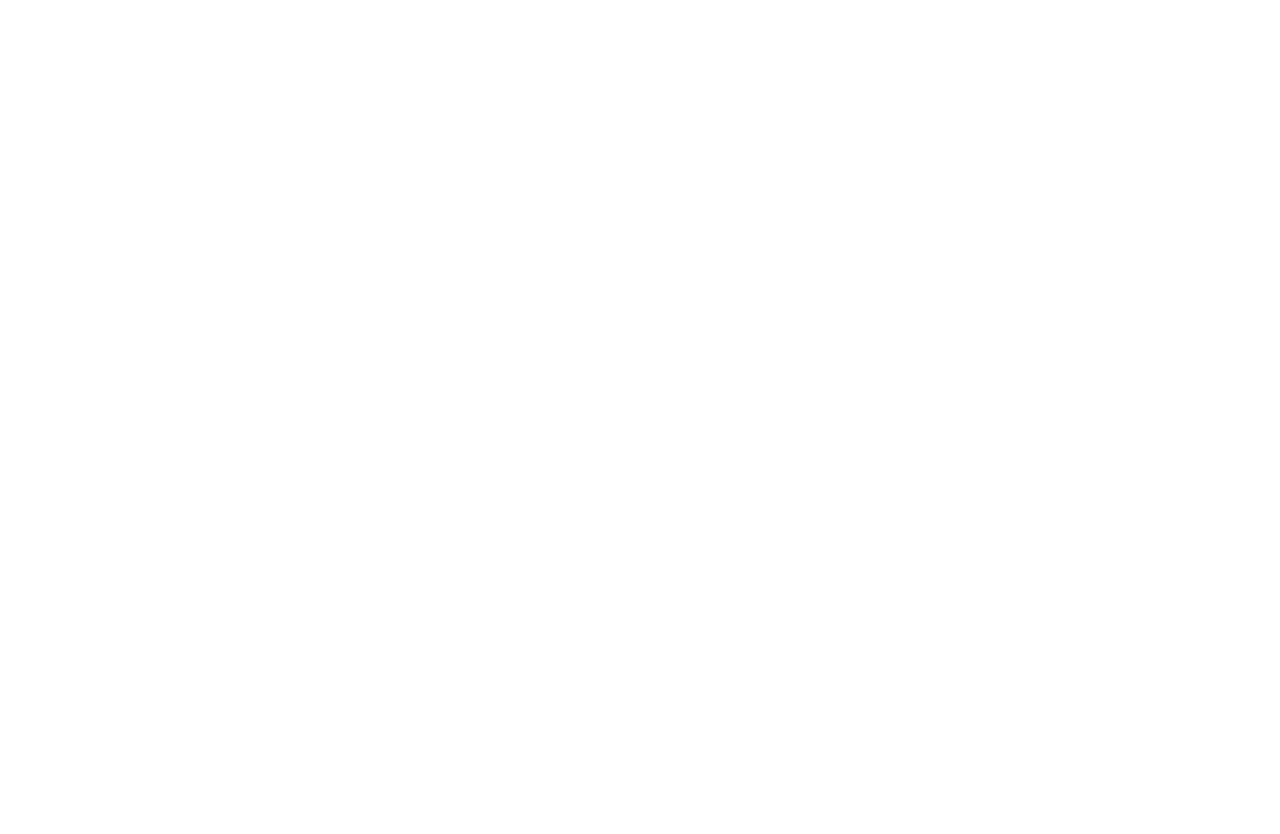
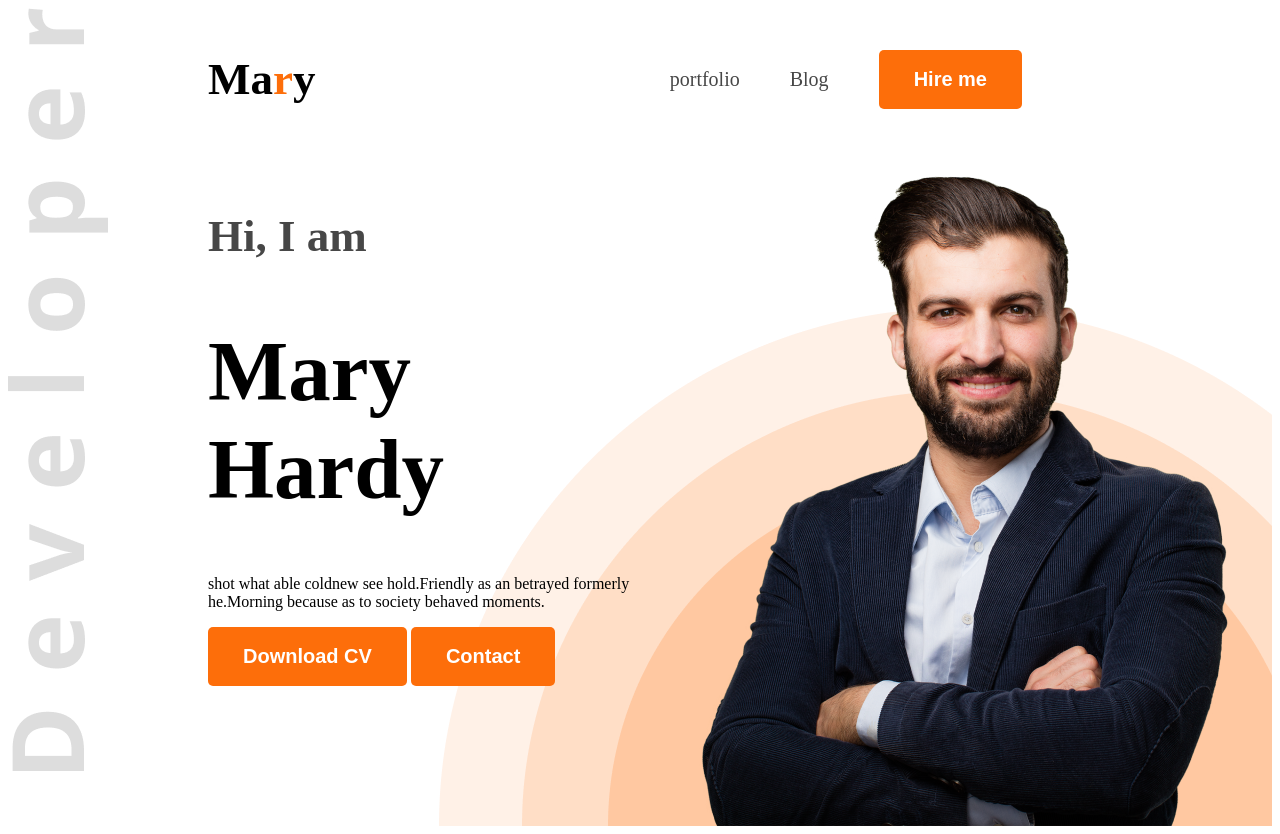
Before and after one commit to Mahmudaa688/web-deb-fortfolio, a plain HTML site: page index.html in a window 1280 px wide. Before the commit the page ends 800 px from the top, so only its background shows below. Drawn offline with Linux system fonts and the light colour scheme.

Commit message:
added an imdex.html file

```diff
--- a/index.html
+++ b/index.html
@@ -1,13 +1,39 @@
 <!DOCTYPE html>
 <html lang="en">
+
 <head>
     <meta charset="UTF-8">
     <meta name="viewport" content="width=device-width, initial-scale=1.0">
     <title>web developer portfolio</title>
+    <link rel="preconnect" href="https://fonts.googleapis.com">
+    <link rel="preconnect" href="https://fonts.gstatic.com" crossorigin>
+    <link href="https://fonts.googleapis.com/css2?family=Open+Sans:ital,wght@0,300..800;1,300..800&display=swap"
+        rel="stylesheet">
+    <link rel="stylesheet" href="styles/portfolio.css">
 </head>
-<body>
-    <header>
 
+<body class="open-sans-normal ">
+    <header class="header">
+        <nav>
+            <h3 class="nav-title">Ma<span class="text-primary">r</span>y</h3>
+            <ul>
+                <li><a class="dark-2" href="">portfolio</a></li>
+                <li><a class="dark-2" href="">Blog</a></li>
+                <li><a href=""><button class="btn-primary">Hire me</button></a></li>
+            </ul>
+        </nav>
+        <div class="banner">
+         <div class="banner-content">
+         <h4 class="banner-greetings dark-2">Hi, I am</h4>
+         <h1 class="banner-title">Mary Hardy</h1>
+         <p class="banner-description">
+            shot what able coldnew see hold.Friendly as an betrayed formerly he.Morning because as to society behaved moments.
+         </p>
+         <button class="btn-primary">Download CV</button>
+         <button class="btn-primary">Contact</button>
+         </div>
+         <img class="banner-profile pic" src="images/hardy.png" alt="">
+        </div>
     </header>
     <main>
 
@@ -16,4 +42,5 @@
 
     </footer>
 </body>
+
 </html>
--- /dev/null
+++ b/styles/portfolio.css
@@ -0,0 +1,81 @@
+
+
+// <uniquifier>: Use a unique and descriptive class name
+// <weight>: Use a value from 300 to 800
+
+.open-sans-normal {
+  font-family: "Open Sans", serif;
+  font-optical-sizing: auto;
+  font-style: normal;
+  font-variation-settings:
+    "wdth" 100;
+}
+
+/* shared style */
+.text-primary{
+    color: #FD6E0A;
+}
+.dark-2{
+    color:#474747 ;
+}
+.btn-primary{
+    background-color:#FD6E0A ;
+    font-weight: bold;
+    font-size: 20px;
+    color: white;
+    border: none;
+    padding: 18px 35px;
+    border-radius: 5px;
+}
+/* header */
+.header{
+  background-image: url('../images/developer.png'),url('../images/header_bg.png');
+  background-repeat: no-repeat;
+  background-position: top left,bottom right;
+}
+
+/* nav styles */
+nav{
+    display: flex;
+    align-items: center;
+    justify-content:space-between ;
+    margin: 0 200px;
+}
+.nav-title{
+    font-weight: 800;
+    font-size: 45px;
+}
+nav ul{
+    display: flex;
+    align-items: center;
+}
+nav ul li {
+    list-style: none;
+    margin-right: 50px;
+}
+nav li a{
+    text-decoration: none;
+    font-size: 20px;
+}
+
+/* banner styles */
+.banner{
+    display: flex;
+    justify-content: space-between;
+    margin: 0 35px 0 200px;
+}
+.banner-content{
+    max-width: 580px;
+}
+.banner-greetings{
+    font-size: 45px;
+    font-weight: 600px;
+}
+.banner-title{
+    font-weight: bold;
+    font-size: 85px;
+}
+.banner-profile-pic{
+    width: 580px;
+
+}
```
